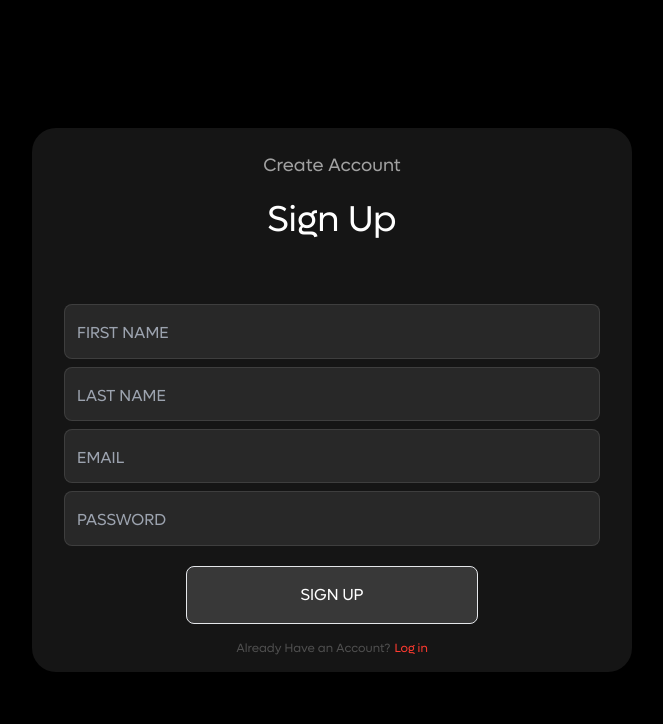
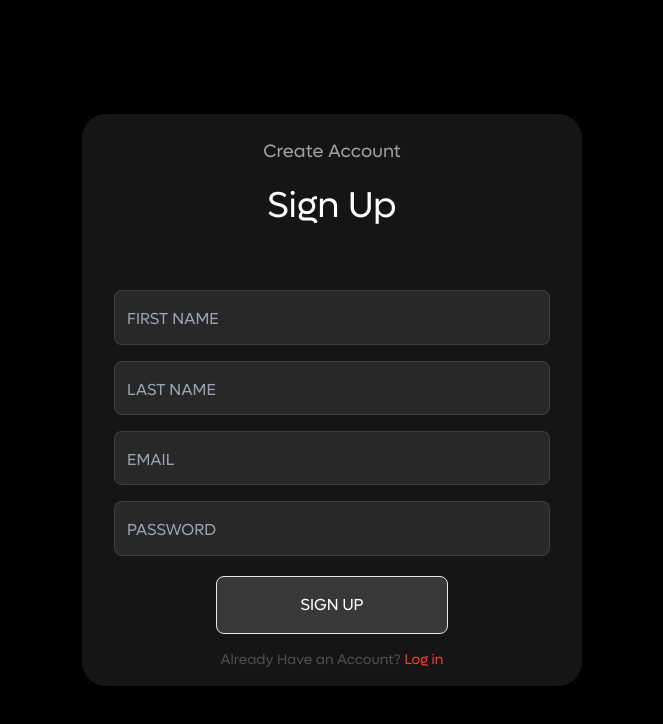
Before and after one commit to Dekatron322/altima, a Next.js app: page /signup in a window 1280 px wide. Shown: the top 724 px of the page, without its empty margins (308-971 px from the left). Built offline with nearby package versions, Linux system fonts and the light colour scheme.

Commit message:
optimizing

```diff
--- a/app/(auth)/forgot-password/page.tsx
+++ b/app/(auth)/forgot-password/page.tsx
@@ -63,7 +63,7 @@ const Page: React.FC = () => {
     <>
       <div className="flex h-screen w-full items-center justify-center bg-[#000000] max-md:bg-[#000000]">
         <motion.div
-          className=" flex  justify-center rounded-3xl bg-[#151515] max-xl:w-[70%] max-sm:w-[95%] max-sm:rounded-lg xl:min-w-[600px]"
+          className=" flex  justify-center rounded-3xl bg-[#151515] max-xl:w-[70%] max-sm:w-[95%] max-sm:rounded-lg xl:min-w-[500px]"
           initial={{ opacity: 0, y: -10 }}
           animate={{ opacity: 1, y: 0 }}
           transition={{ ease: "easeOut", duration: 1 }}
@@ -79,7 +79,7 @@ const Page: React.FC = () => {
                 {Object.keys(formData).map((field) => (
                   <div
                     key={field}
-                    className="search-bg mb-2 h-[54.37px]  items-center justify-between rounded-lg border border-[#FFFFFF1A] bg-[#282828] px-3 py-4 hover:border-[#FF3B30] focus:border-[#FF3B30] focus:bg-[#FBFAFC] max-xl:mb-3 max-xl:w-[430px] max-sm:w-[320px] xl:w-[536px]"
+                    className="search-bg mb-2 h-[54.37px]  items-center justify-between rounded-lg border border-[#FFFFFF1A] bg-[#282828] px-3 py-4 hover:border-[#FF3B30] focus:border-[#FF3B30] focus:bg-[#FBFAFC] max-xl:mb-3 max-xl:w-[430px] max-sm:w-[320px] xl:w-[436px]"
                   >
                     <div className="flex">
                       <input
@@ -104,7 +104,7 @@ const Page: React.FC = () => {
             </div>
 
             <div className="my-4 flex justify-center gap-1 px-6">
-              <p className="text-xs text-[#4F4F4F]">Don&apos;t Have an Account Yet?</p>
+              <p className="text-sm text-[#4F4F4F]">Don&apos;t Have an Account Yet?</p>
               <Link href="/signup" className="text-xs text-[#FF3B30]">
                 Sign Up
               </Link>
--- a/app/(auth)/signin/page.tsx
+++ b/app/(auth)/signin/page.tsx
@@ -69,7 +69,7 @@ const Page: React.FC = () => {
     <>
       <div className="flex h-screen w-full items-center justify-center bg-[#000000] max-md:bg-[#000000]">
         <motion.div
-          className=" flex  justify-center rounded-3xl bg-[#151515] max-xl:w-[70%] max-sm:w-[95%] max-sm:rounded-lg xl:min-w-[600px]"
+          className=" flex  justify-center rounded-3xl bg-[#151515] max-xl:w-[70%] max-sm:w-[95%] max-sm:rounded-lg xl:min-w-[500px]"
           initial={{ opacity: 0, y: -10 }}
           animate={{ opacity: 1, y: 0 }}
           transition={{ ease: "easeOut", duration: 1 }}
@@ -85,7 +85,7 @@ const Page: React.FC = () => {
                 {Object.keys(formData).map((field) => (
                   <div
                     key={field}
-                    className="search-bg mb-2 h-[54.37px]  items-center justify-between rounded-lg border border-[#FFFFFF1A] bg-[#282828] px-3 py-4 hover:border-[#FF3B30] focus:border-[#FF3B30] focus:bg-[#FBFAFC] max-xl:mb-3 max-xl:w-[430px] max-sm:w-[320px] xl:w-[536px]"
+                    className="search-bg mb-4 h-[54.37px]  items-center justify-between rounded-lg border border-[#FFFFFF1A] bg-[#282828] px-3 py-4 hover:border-[#FF3B30] focus:border-[#FF3B30] focus:bg-[#FBFAFC] max-xl:mb-3 max-xl:w-[430px] max-sm:w-[320px] xl:w-[436px]"
                   >
                     <div className="flex">
                       <input
@@ -102,7 +102,7 @@ const Page: React.FC = () => {
                 ))}
 
                 <Link href="/forgot-password" className="flex content-center items-center justify-end gap-2">
-                  <p className="mt-2 text-xs text-[#4F4F4F]">Forgot Password</p>
+                  <p className=" text-sm text-[#4F4F4F]">Forgot Password</p>
                 </Link>
 
                 <div className="mt-5 flex w-full justify-center gap-6 md:px-6">
@@ -114,7 +114,7 @@ const Page: React.FC = () => {
             </div>
 
             <div className="my-4 flex justify-center gap-1 px-6">
-              <p className="text-xs text-[#4F4F4F]">Don&apos;t Have an Account Yet?</p>
+              <p className="text-sm text-[#4F4F4F]">Don&apos;t Have an Account Yet?</p>
               <Link href="/signup" className="text-xs text-[#FF3B30]">
                 Sign Up
               </Link>
--- a/app/(auth)/signup/page.tsx
+++ b/app/(auth)/signup/page.tsx
@@ -57,7 +57,7 @@ const Page: React.FC = () => {
     <>
       <div className="flex h-screen w-full items-center justify-center bg-[#000000] max-md:bg-[#000000]">
         <motion.div
-          className=" flex  justify-center rounded-3xl bg-[#151515] max-xl:w-[70%] max-sm:w-[95%] max-sm:rounded-lg xl:min-w-[600px]"
+          className=" flex  justify-center rounded-3xl bg-[#151515] max-xl:w-[70%] max-sm:w-[95%] max-sm:rounded-lg xl:min-w-[500px]"
           initial={{ opacity: 0, y: -10 }}
           animate={{ opacity: 1, y: 0 }}
           transition={{ ease: "easeOut", duration: 1 }}
@@ -73,7 +73,7 @@ const Page: React.FC = () => {
                 {Object.keys(formData).map((field) => (
                   <div
                     key={field}
-                    className="search-bg mb-2 h-[54.37px]  items-center justify-between rounded-lg border border-[#FFFFFF1A] bg-[#282828] px-3 py-4 hover:border-[#FF3B30] focus:border-[#FF3B30] focus:bg-[#FBFAFC] max-xl:mb-3 max-xl:w-[430px] max-sm:w-[320px] xl:w-[536px]"
+                    className="search-bg mb-4 h-[54.37px]  items-center justify-between rounded-lg border border-[#FFFFFF1A] bg-[#282828] px-3 py-4 hover:border-[#FF3B30] focus:border-[#FF3B30] focus:bg-[#FBFAFC] max-xl:mb-3 max-xl:w-[430px] max-sm:w-[320px] xl:w-[436px]"
                   >
                     <div className="flex">
                       <input
@@ -98,8 +98,8 @@ const Page: React.FC = () => {
             </div>
 
             <div className="my-4 flex justify-center gap-1 px-6">
-              <p className="text-xs text-[#4F4F4F]">Already Have an Account?</p>
-              <Link href="/signin" className="text-xs text-[#FF3B30]">
+              <p className="text-sm text-[#4F4F4F]">Already Have an Account?</p>
+              <Link href="/signin" className="text-sm text-[#FF3B30]">
                 Log in
               </Link>
             </div>
```
